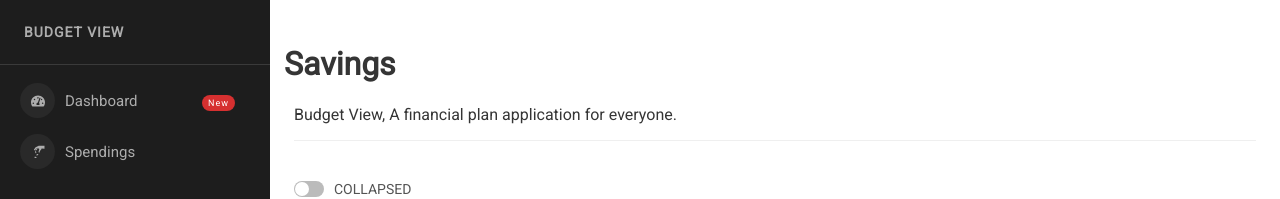
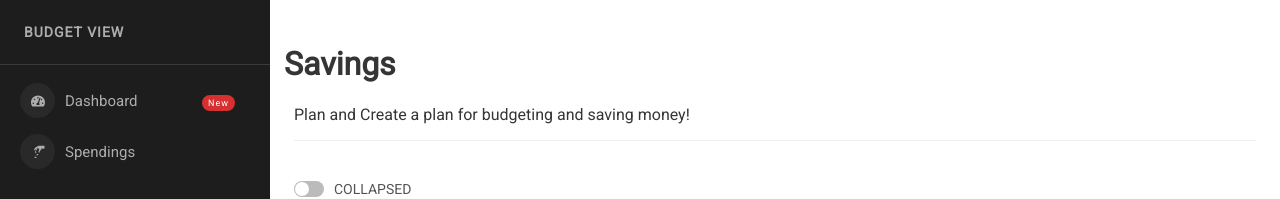
Before and after one commit to skip1113/Budget-view, a React (Create React App) app in the folder client/: page /savings in a window 1280 px wide. Shown: the top 199 px of the page. Built offline with nearby package versions, Linux system fonts and the light colour scheme.

Commit message:
Wrote page description for savings

```diff
--- a/client/src/components/layouts/Saving.jsx
+++ b/client/src/components/layouts/Saving.jsx
@@ -24,7 +24,7 @@ const Saving = ({
           {/* <img width={80} src={reactLogo} alt="react logo" />  */}
           Savings
         </h1>
-        <p>Budget View, A financial plan application for everyone.</p>
+        <p>Plan and Create a plan for budgeting and saving money!</p>
       </header>
       <div className="block ">
         <Switch
```
